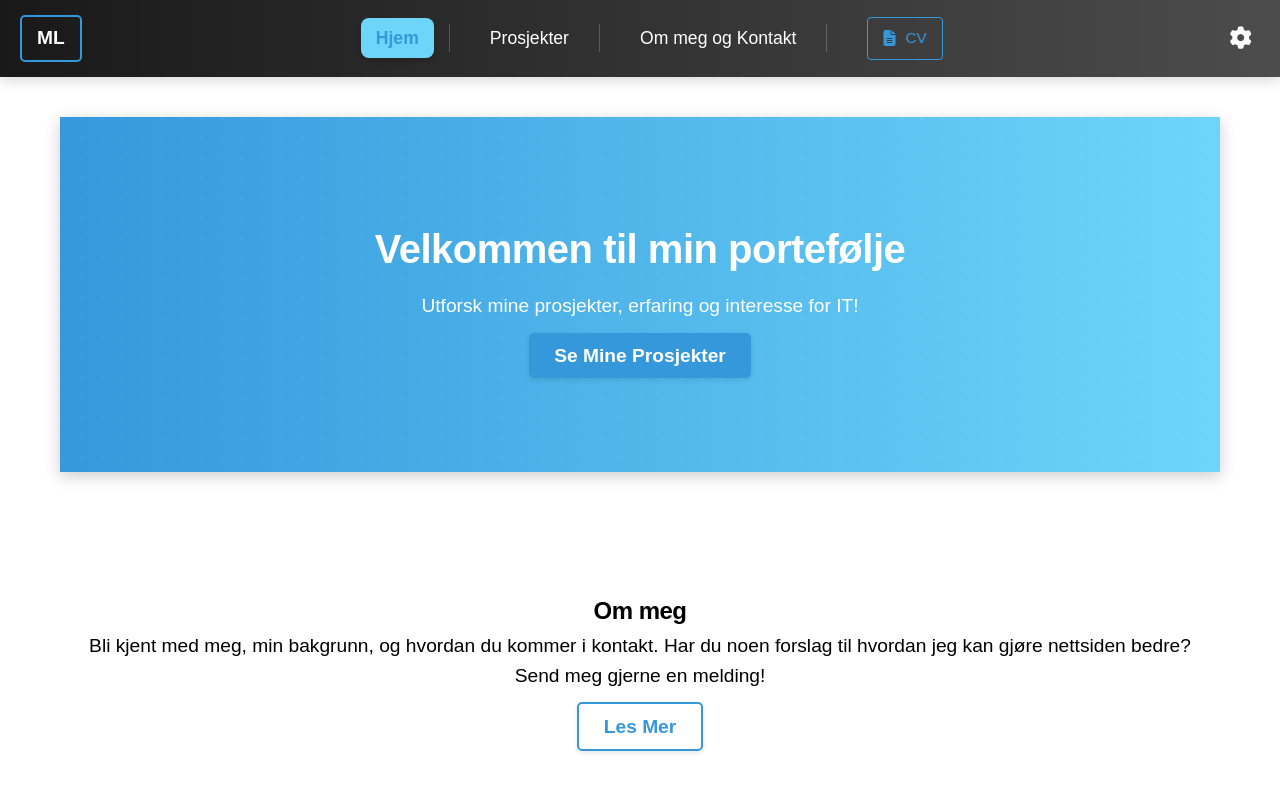
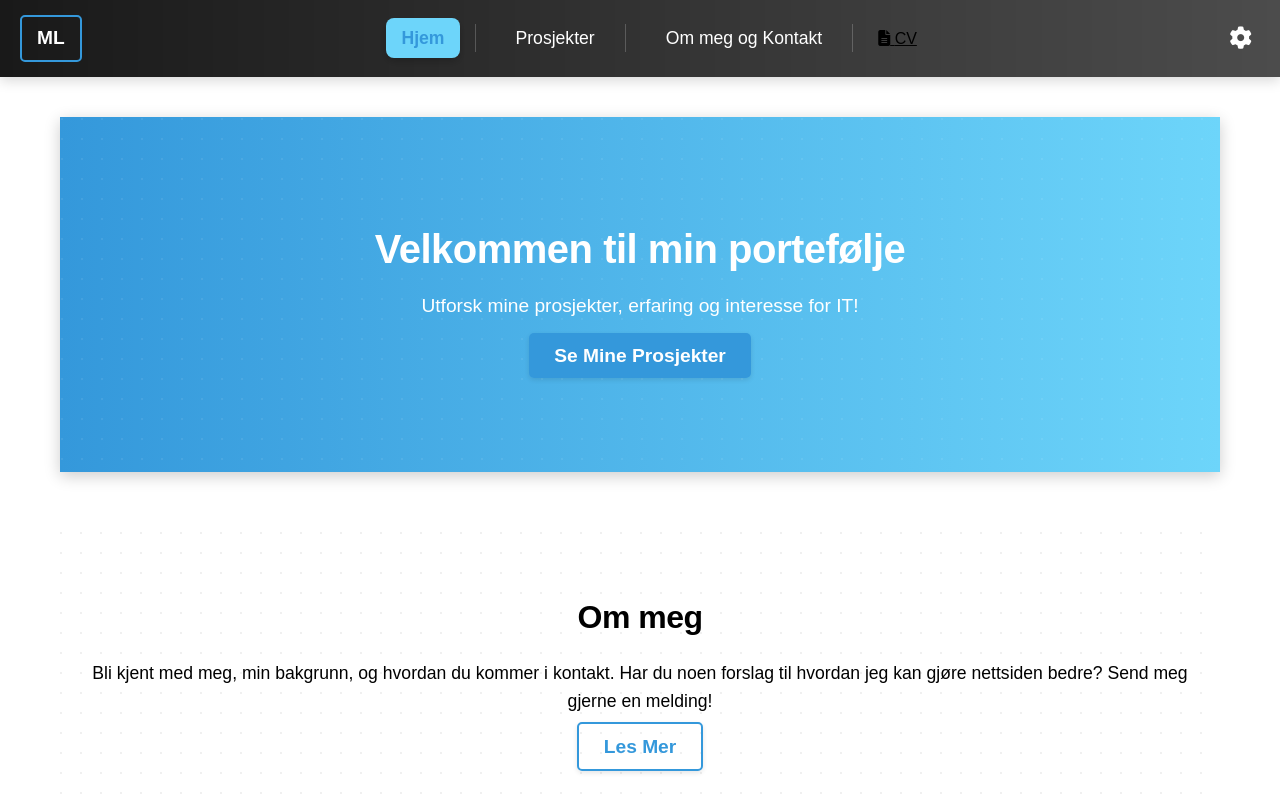
Before and after one commit to magnus-lower/my-website, a plain HTML site: page index.html in a window 1280 px wide. Shown: the top 800 px of the page. Drawn offline with Linux system fonts and the light colour scheme.

Commit message:
Restore styling imports

```diff
--- a/styles/app.css
+++ b/styles/app.css
@@ -1,9 +1,18 @@
+@import './base/reset.css';
 @import './base/tokens.css';
 @import './base/base.css';
+@import './layout/structure.css';
+@import './utilities/utilities.css';
+@import './components/buttons.css';
+@import './components/forms.css';
+@import './components/cards.css';
 @import './components/enhancements.css';
+@import './components/ui-components.css';
 @import './components/footer.css';
+@import './components/navigation.css';
 @import './components/hero.css';
-@import './components/navigation.css';
 @import './features/dark-mode.css';
 @import './features/responsive.css';
-@import './components/ui-components.css';
+@import './pages/home.css';
+@import './pages/about.css';
+@import './pages/projects.css';
--- a/styles/components/navigation.css
+++ b/styles/components/navigation.css
@@ -1,4 +1,3 @@
-
 .main-header {
     background: linear-gradient(to right, rgba(0, 0, 0, 0.9), rgba(0, 0, 0, 0.7));
     padding: 0;
@@ -19,13 +18,11 @@
     padding: 15px 20px;
 }
 
-
 .header-actions {
     display: flex;
     align-items: center;
     gap: 20px;
 }
-
 
 .settings-panel {
     position: relative;
@@ -100,7 +97,6 @@
     gap: 10px;
 }
 
-
 .logo a {
     background-color: transparent;
     color: white;
@@ -120,7 +116,6 @@
     box-shadow: 0 3px 6px rgba(0, 0, 0, 0.2);
 }
 
-
 .skip-link {
     position: absolute;
     top: -40px;
@@ -131,6 +126,7 @@
     z-index: 1001;
     transition: top 0.3s ease;
 }
+
 .skip-link:focus {
     top: 0;
 }
@@ -229,7 +225,6 @@ nav ul li a.active {
     box-shadow: 0 4px 8px rgba(0, 0, 0, 0.2);
 }
 
-
 .hamburger {
     display: none;
     flex-direction: column;
@@ -256,7 +251,6 @@ nav ul li a.active {
     transform-origin: center;
 }
 
-
 .hamburger.active span:nth-child(1) {
     transform: translateY(6px) rotate(45deg);
 }
@@ -268,7 +262,6 @@ nav ul li a.active {
 .hamburger.active span:nth-child(3) {
     transform: translateY(-6px) rotate(-45deg);
 }
-
 
 @media (max-width: 768px) {
     .hamburger {
@@ -350,10 +343,7 @@ nav ul li a.active {
         color: white;
         font-weight: 600;
     }
-
-
 }
-
 
 .language-toggle {
     display: flex;
@@ -374,7 +364,6 @@ nav ul li a.active {
 .language-toggle:hover .flag-icon {
     transform: scale(1.1);
 }
-
 
 .language-switch img {
     width: 32px;
@@ -398,45 +387,3 @@ nav ul li a.active {
 .nav-list li:last-child {
     padding-left: 15px;
 }
-
-
-.resume-btn {
-    display: flex;
-    align-items: center;
-    gap: 5px;
-    background: transparent;
-    color: var(--primary-color) !important;
-    padding: 8px 15px;
-    border-radius: 4px;
-    margin-left: 15px;
-    font-weight: 500;
-    text-decoration: none;
-    transition: all 0.3s ease;
-    border: 1px solid var(--primary-color);
-}
-
-.resume-btn:hover {
-    background-color: rgba(52, 152, 219, 0.1);
-    transform: translateY(-2px);
-}
-
-.resume-btn:active {
-    transform: translateY(0);
-}
-
-
-.resume-btn i {
-    font-size: 1em;
-    margin-right: 5px;
-}
-
-.resume-btn span {
-    font-size: 0.95em;
-}
-
-
-@media (max-width: 768px) {
-    .resume-btn {
-        margin: 10px auto 0;
-    }
-}
```
